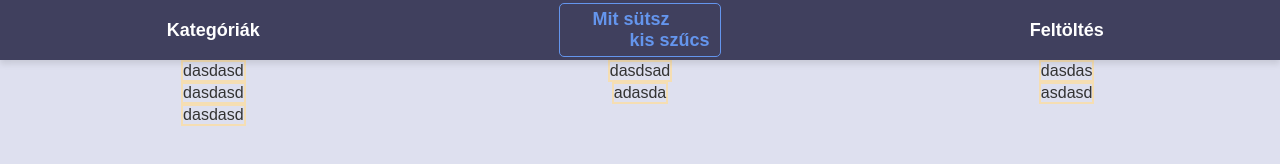
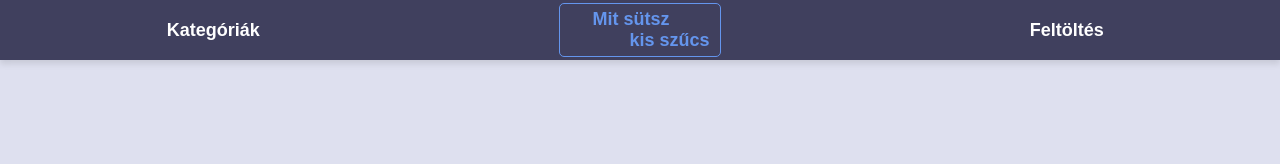
Before and after one commit to herczegAkos25/mit_sutsz_kis_szucs, a plain HTML site: page index.html in a window 1280 px wide. Drawn offline with Linux system fonts and the light colour scheme.

Commit message:
tisztább, egyszerű html

```diff
--- a/index.html
+++ b/index.html
@@ -2,24 +2,19 @@
 <html lang="hu">
 <head>
     <meta charset="UTF-8">
-    <meta name="viewport" content="width=, initial-scale=1.0">
+    <meta name="viewport" content="width=device-width, initial-scale=1.0">
     <link rel="stylesheet" href="style.css">
     <title>🍽️ Mit sütsz kis szűcs? 🍳</title>
 </head>
 <body>
     <nav>
-        <a href="">Kategóriák</a>
+        <a href="#">Kategóriák</a>
         <a href="index.html" class="active">Mit sütsz&emsp; <br>&emsp;&emsp;&emsp; kis szűcs</a>
         <a href="feltoltes.html">Feltöltés</a>
     </nav>
-    <div id="container">
-        <div>dasdasd</div>
-        <div>dasdsad</div>
-        <div>dasdas</div>
-        <div>dasdasd</div>
-        <div>adasda</div>
-        <div>asdasd</div>
-        <div>dasdasd</div>
-    </div>
+
+    <div id="container"></div>
+
+    <script src="script.js"></script>
 </body>
 </html>
```
Also changed, not shown: feltoltes.html (+4 -2 lines).
